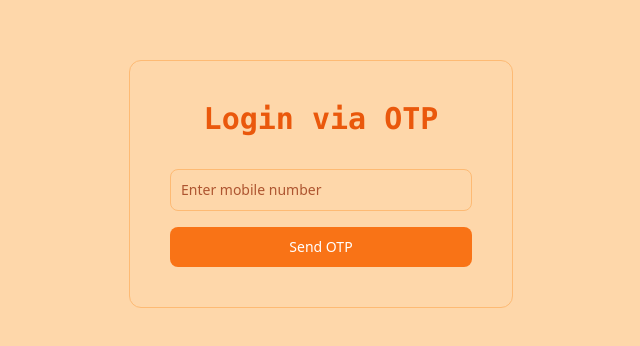
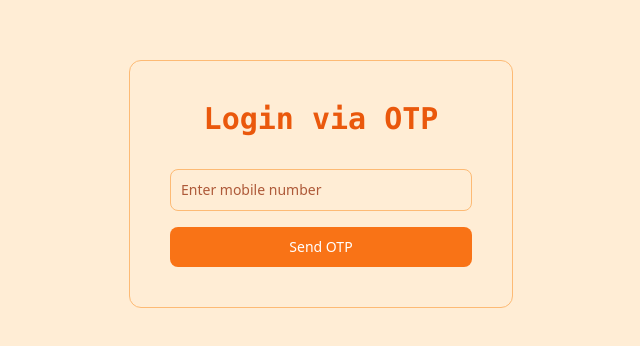
Before and after one commit to anoopraju31/100xdevs_cohort, a React (Vite) app in the folder week 7/assignments/6_otp_login/: page / in a window 1280 px wide. Shown: the part 216-562 px from the top of the page, without its empty margins (319-959 px from the left). Built offline with nearby package versions, Linux system fonts and the light colour scheme.

Commit message:
Week 7 Assignment - 6. OTP Login - Login Page - style change

```diff
--- a/week 7/assignments/6_otp_login/src/pages/Login.jsx
+++ b/week 7/assignments/6_otp_login/src/pages/Login.jsx
@@ -2,7 +2,7 @@ import LoginForm from '../components/LoginForm'
 
 const Login = () => {
 	return (
-		<main className='min-h-screen flex justify-center items-center bg-orange-200'>
+		<main className='min-h-screen flex justify-center items-center bg-orange-100'>
 			<LoginForm />
 		</main>
 	)
```
